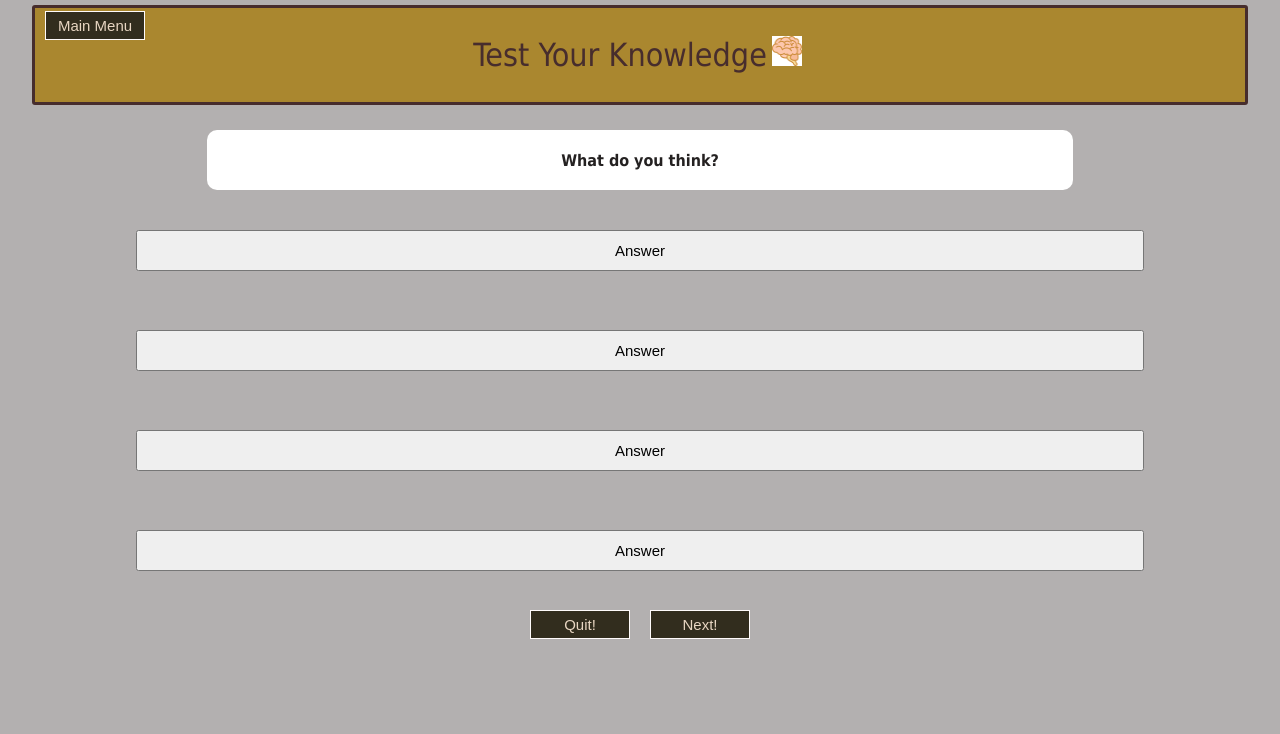
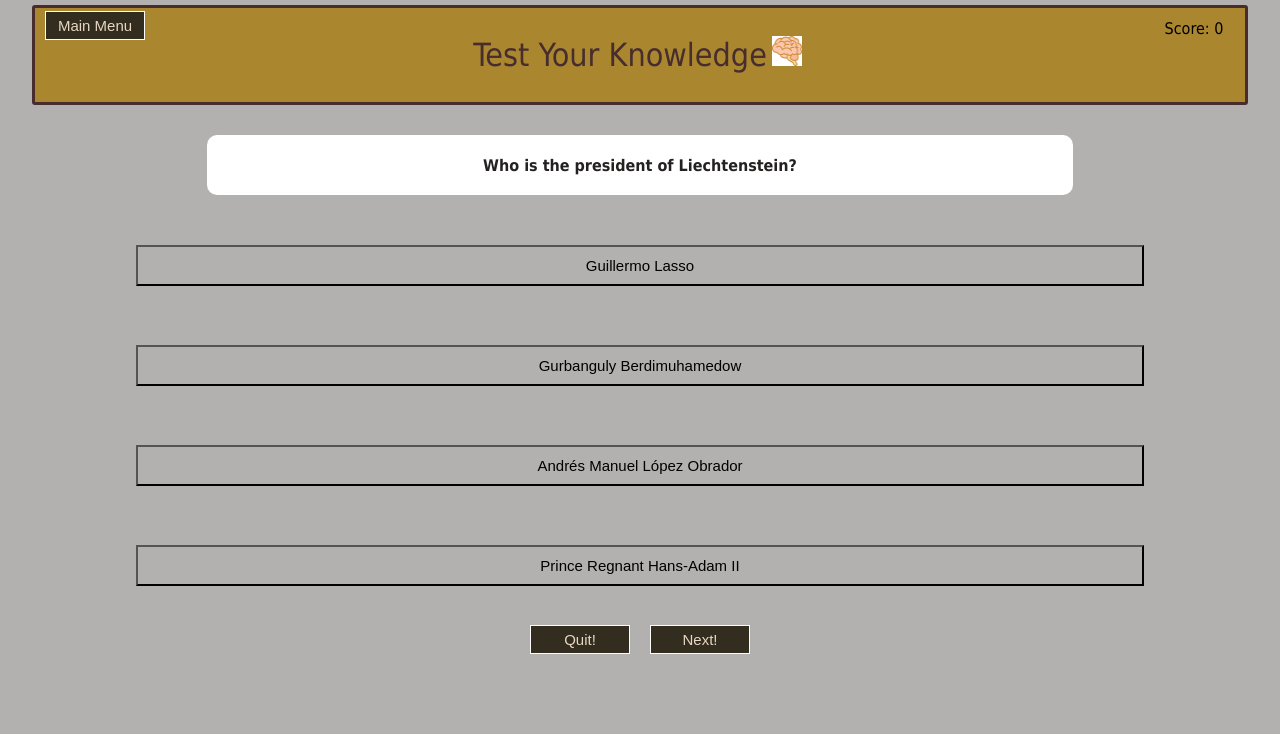
Before and after one commit to goatmil2k/cs50-final-project, a Flask app: page /presidents in a window 1280 px wide. Shown: the top 734 px of the page. Run offline with Flask 3, Linux system fonts and the light colour scheme; some libraries are stand-ins or nearby versions.

Commit message:
made several changes and improvements

```diff
--- a/app.py
+++ b/app.py
@@ -19,42 +19,75 @@ def presidents():
         return render_template('presidents.html')
 
 
-@app.route('/ajax-president')
-def jason_president():
+@app.route('/cities', methods=["GET", "POST"])
+def cities():
+    if request.method == 'GET':
+        return render_template("city.html")
 
-    #get a random id for questions
-    id = random.randint(1, 163)
+@app.route('/quit', methods=['GET'])
+def quit():
+    return render_template("quit.html")
+
+
+
+@app.route('/ajax-request')
+def ajax_request():
+
+    #get a random id for questions for presidents template.
+    id_president = random.randint(1, 163)
+
+    #get a random id for questions for cities template
+    id_cities = random.randint(1, 190)
 
     #get a random number between 0 and 3 to determine where to put the answer
+    #can be used for both templates
     answer_id = random.randint(0, 3)
 
     #creater a list to store all the id numbers of presidents table
-    id_population = []
+    id_population_president = []
     id_s = db.execute("SELECT id FROM presidents")
     for dict in id_s:
-        id_population.append(dict["id"])
+        id_population_president.append(dict["id"])
 
     #randomly select more ids to fill out other answers
-    other_answers = []
+    other_answers_president = []
     #randomly select 3 more ids to fill other answers
     k = 4
-    random_selection = random.choices(id_population, k=k)
+    random_selection = random.choices(id_population_president, k=k)
 
     for num in random_selection:
         others = db.execute("SELECT president FROM presidents WHERE id = ?", num)
-        other_answers.append(others[0]["president"])
+        other_answers_president.append(others[0]["president"])
 
 
-    answer_data = db.execute("SELECT country, president FROM presidents WHERE id = ?", id)
-    country = answer_data[0]["country"]
-    president = answer_data[0]["president"]
-    other_president1 = other_answers[0]
-    other_president2 = other_answers[0]
-    other_president3 = other_answers[0]
-    data = {
-        'country': answer_data[0]["country"],
-        'president': answer_data[0]["president"],
+    #doing the same for cities template
+    id_population_cities = []
+    temp = db.execute("SELECT id FROM capitals")
+    for dict in temp:
+        id_population_cities.append(dict["id"])
+    other_answers_cities = []
+    l = 4
+    random_selection1 = random.choices(id_population_cities, k=l)
+    for num in random_selection:
+        dict = db.execute("SELECT city FROM capitals WHERE id = ?", num)
+        other_answers_cities.append(dict[0]["city"])
+
+    answer_data_president = db.execute("SELECT country, president FROM presidents WHERE id = ?", id_president)
+    data_president = {
+        'country': answer_data_president[0]["country"],
+        'president': answer_data_president[0]["president"],
         'answer_id': answer_id
     }
-    combined_data = {'dictionary': data, 'list': other_answers}
+
+    answer_data_cities = db.execute("SELECT country, city FROM capitals WHERE id = ?", id_cities)
+    data_cities = {
+        'country': answer_data_cities[0]["country"],
+        'city': answer_data_cities[0]['city'],
+        'answer_id': answer_id
+    }
+
+    #combining all data to send
+    combined_data = {
+        'dict_p': data_president, 'dict_c': data_cities, 'list_p': other_answers_president, 'list_c': other_answers_cities
+        }
     return jsonify(combined_data)
--- a/static/script.js
+++ b/static/script.js
@@ -1,32 +1,41 @@
+var ajaxButtons = document.getElementsByClassName('ajaxrequest');
+
+var qAnswered = 0;
+
+var Score = 0;
+
 document.addEventListener('DOMContentLoaded', function () {
-    var answers = document.querySelectorAll('.ans');
+    ajaxRequest();
+    var answers = document.querySelectorAll('.ans-button');
     for (let i = 0; i < answers.length; i++){
         answers[i].addEventListener('click', function () {
         if (!checkIfClicked()) {
+            qAnswered++;
             if (answers[i].getAttribute('name') == 'incorrect') {
-            answers[i].style.backgroundColor = 'red';
+            answers[i].style.backgroundColor = '#ea3e3e';
+            $('#notify').show();
+            document.getElementById('notify').innerHTML = "Incorrect!";
             clicked();
             }
             else if (answers[i].getAttribute('name') == 'correct') {
                 answers[i].style.backgroundColor = 'green';
-                let scoreTag = document.getElementById('score');
-                let score = JSON.parse(scoreTag.innerHTML);
+                var scoreTag = document.querySelector('#score-banner');
+                var score = JSON.parse(scoreTag.innerHTML);
+                $('#notify').show();
+                document.getElementById('notify').innerHTML = "Correct!";
                 score++;
+                Score = score;
                 scoreTag.innerHTML = score;
-                console.log(score);
                 clicked();
+
             }
             }
         })
     }
-
-    var nextButton = document.getElementById('next');
-    nextButton.hidden = true;
-
 });
 
 function checkIfClicked () {
-    var buttons = document.querySelectorAll('.ans');
+    var buttons = document.querySelectorAll('.ans-button');
     var counter = 0;
     for (let i = 0; i < buttons.length; i++) {
         if ( buttons[i].value === 'unclicked') {
@@ -42,47 +51,84 @@ function checkIfClicked () {
 }
 
 function clicked () {
-    var buttons = document.querySelectorAll('.ans');
+    var buttons = document.querySelectorAll('.ans-button');
     for (let i = 0; i < buttons.length; i++) {
         buttons[i].value = 'clicked';
     }
 }
 
 function unclicked () {
-    var buttons =  document.querySelectorAll('.ans');
+    var buttons =  document.querySelectorAll('.ans-button');
     for (let i = 0; i < buttons.length; i++) {
         buttons[i].value = 'unclicked';
     }
 }
 
-function ajaxPresident() {
+function ajaxRequest() {
     $.ajax({
-    url: '/ajax-president',
+    url: '/ajax-request',
     success: function(response) {
-        var nextButton = document.getElementById('next')
-        nextButton.hidden = false;
+        $('#notify').hide();
         unclicked();
-        var buttons = $('.ans');
+        var buttons = $('.ans-button');
         for (let i = 0; i < buttons.length; i++) {
-            buttons[i].style.backgroundColor = '#ff6666';
+            buttons[i].style.backgroundColor = 'transparent';
         }
-        var dictionary = response.dictionary;
-        var list = response.list;
-        let question = 'Who is the president of ';
-        $('.question-header').html(question + dictionary.country);
-        let randomId = dictionary.answer_id;
-        var answers = $('.ans');
-        for (let i = 0; i < answers.length; i++){
-            if (answers[i].id == randomId){
-                $(answers[i]).html(dictionary.president);
-                $(answers[i]).attr('name', 'correct');
+        var answers = $(".ans-button");
+        var dictionaryPr = response.dict_p;
+        var listPr = response.list_p;
+        var dictionaryCy = response.dict_c;
+        var listCy = response.list_c;
+        for (let i = 0; i < ajaxButtons.length; i++) {
+            if (ajaxButtons[i].value == 1) {
+                let question = 'Who is the president of ';
+                $('.question').html(question + dictionaryPr.country + '?');
+                let randomId = dictionaryPr.answer_id;
+                for (let i = 0; i < answers.length; i++) {
+                    if (answers[i].id == randomId){
+                        $(answers[i]).html(dictionaryPr.president);
+                        $(answers[i]).attr('name', 'correct');
+                    }
+                    else {
+                        $(answers[i]).html(listPr[i]);
+                        $(answers[i]).attr('name', 'incorrect');
+                    }
+                }
             }
-            else {
-                $(answers[i]).html(list[i]);
-                $(answers[i]).attr('name', 'incorrect');
+            else if (ajaxButtons[i].value == 2){
+                let question = "What is the capital of ";
+                $('.question').html(question + dictionaryCy.country + '?');
+                let randomId = dictionaryCy.answer_id;
+                for (let i = 0; i < answers.length; i++) {
+                    if (answers[i].id == randomId){
+                        $(answers[i]).html(dictionaryCy.city);
+                        $(answers[i]).attr('name', 'correct');
+                    }
+                    else {
+                        $(answers[i]).html(listCy[i]);
+                        $(answers[i]).attr('name', 'incorrect');
+                    }
+                }
             }
         }
-
     }
     })
 }
+
+
+function quitSummary (button) {
+    var accuracy = 0;
+    if (qAnswered == 0) {
+        accuracy = 0;
+    }
+    else {
+        accuracy = ((Score / qAnswered) * 100).toFixed(2);
+    }
+    var data = {
+        answer: qAnswered,
+        score: Score,
+        accuracy: accuracy
+    };
+    localStorage.setItem("send", JSON.stringify(data));
+    window.location.href = "quit.html";
+}
--- a/static/styles.css
+++ b/static/styles.css
@@ -17,6 +17,7 @@ html {
     display: flex;
     justify-content: center;
     align-items: center;
+    flex-wrap: wrap;
 }
 .upper {
     position: relative;
@@ -85,14 +86,16 @@ h1 {
     display: flex;
     justify-content: center;
 }
-
+.container {
+    margin: 20px auto 20px 9vw;
+    width: 100%;
+}
 .container-section {
     display: flex;
     justify-content: center;
     align-items: center;
     width: 95%;
     height: 100%;
-    /*background-color:  #aa872f;*/
     flex-direction: column;
     border: 2px solid #aa872f;
 }
@@ -106,10 +109,10 @@ h1 {
 .top {
     flex: 1;
 }
-    .mid {
-        flex: 3;
-        margin-top: 10px;
-    }
+.mid {
+    flex: 3;
+    margin-top: 10px;
+}
 
 .top {
     margin: 10px 5px 5px 5px;
@@ -120,7 +123,7 @@ h1 {
     justify-content: center;
 }
 
-#button {
+.button {
     border: 1px solid rgb(255, 251, 251);
     background-color: #322d1e;
     color: #e8d6c2;
@@ -130,17 +133,13 @@ h1 {
     width: 100px;
 }
 
-#button:hover {
-    color: #807878;
-}
-
 p {
     text-align: center;
 }
 
 .section-image {
     height: 400px;
-    width: 350px;
+    width: max(350px, 25vw);
     border-radius: 10%;
 }
 
@@ -150,9 +149,7 @@ p {
     width: 70%;
     border-radius:3px;
     justify-content:center;
-    margin-left: 10px;
-    margin-right: 10px;
-    margin-top: 5px;
+    margin: 10px auto 10px auto;
     flex-wrap: wrap;
 }
 .question-box {
@@ -206,3 +203,68 @@ ol {
 body{
     background-color: #b3b0b0;
 }
+
+.score-board {
+    display: block;
+    width: 150px;
+    height: 30px;
+    position: absolute;
+    right: 0;
+    top: 0;
+    margin-top: 5px;
+    display: flex;
+    align-items: center;
+    justify-content: center;
+}
+
+.score {
+    margin-left: 3em;
+}
+
+.summary {
+    font-weight: 200;
+    font-size: 50px;
+    color:rgb(48, 60, 60);
+}
+
+.column {
+    display: flex;
+    flex-direction: column;
+    justify-content: space-between;
+    height: 300px;
+    width: 600px;
+    margin: 20px auto 10px auto;
+    border: 1px solid #472d2d;
+    padding: 10px;
+    flex-wrap: wrap;
+}
+
+
+.columnchid {
+    width: 600px;
+    width: 500px;
+}
+.width-200 {
+    width: 100%;
+}
+
+.play-again{
+    margin-top: 50px;
+}
+
+#notify {
+    padding-top: 5px;
+    margin-bottom: -10px;
+}
+
+.hoverchange:hover {
+    background-color: #e8d6c2;
+    color: #472d2d;
+    border-color: #472d2d;
+}
+
+.summary {
+    margin: 0;
+    display: flex;
+    justify-content: space-between;
+}
--- a/templates/layout.html
+++ b/templates/layout.html
@@ -16,7 +16,10 @@
                      <h1>Test Your Knowledge</h1><img id="png" src="../static/brainicon.png" alt="brinicon">
                 </div>
                 <div class="menu">
-                    <button onclick="window.location.href='/'" class="button" id="button">Main Menu</button>
+                    <button onclick="window.location.href='/'" class="button hoverchange" id='main-menu'>Main Menu</button>
+                </div>
+                <div class=" center score-board">
+                    <p class="score">Score: <span id="score-banner">0</span></p>
                 </div>
             </div>
         </div>
--- a/templates/presidents.html
+++ b/templates/presidents.html
@@ -1,40 +1,42 @@
 {% extends 'layout.html' %}
 
 {% block head %}
-<title>Test your knowledge</title>
+<title>TYK presidents</title>
 {% endblock %}
 
 {% block body %}
    <div class="center">
         <div class="box">
             <div class="question-box">
-                <h4 class="question">What do you think?</h4>
+                <h4 class="question"></h4>
             </div>
         </div>
    </div>
    <div class="center">
+        <p id="notify"></p>
+    </div>
+   <div class="center">
         <div class="answers">
             <div class="flex1">
-                <button class="ans-button" id="ans-button" value="unclicked" name>Answer</button>
+                <button class="ans-button" id="0" value="unclicked" name>Answer</button>
             </div>
             <div class="flex1">
-                <button class="ans-button" id="ans-button" value="unclicked" name>Answer</button>
+                <button class="ans-button" id="1" value="unclicked" name>Answer</button>
             </div>
             <div class="flex1">
-                <button class="ans-button" id="ans-button" value="unclicked" name>Answer</button>
+                <button class="ans-button" id="2" value="unclicked" name>Answer</button>
             </div>
             <div class="flex1">
-                <button class="ans-button" id="ans-button" value="unclicked" name>Answer</button>
+                <button class="ans-button" id="3" value="unclicked" name>Answer</button>
             </div>
         </div>
     </div>
     <div class="center">
         <div class="footer">
-
-            <button class="quit-button" id="button">Quit!</button>
+            <a href='/quit'><button onclick='quitSummary(this)' class="quit-button button hoverchange" id='quit-president'>Quit!</button><a>
         </div>
         <div class="footer">
-            <button class="next-button" id="button">Next!</button>
+            <button value='1' class="next-button ajaxrequest button hoverchange" onclick="ajaxRequest()">Next!</button>
         </div>
     </div>
 
```
Also changed, not shown: templates/city.html (added, +42 -0 lines), templates/index.html (+9 -11 lines), templates/login.html (deleted, +0 -9 lines), templates/next.html (deleted, +0 -9 lines), templates/quit.html (added, +30 -0 lines), test.py (deleted, +0 -15 lines), README.md (added).
